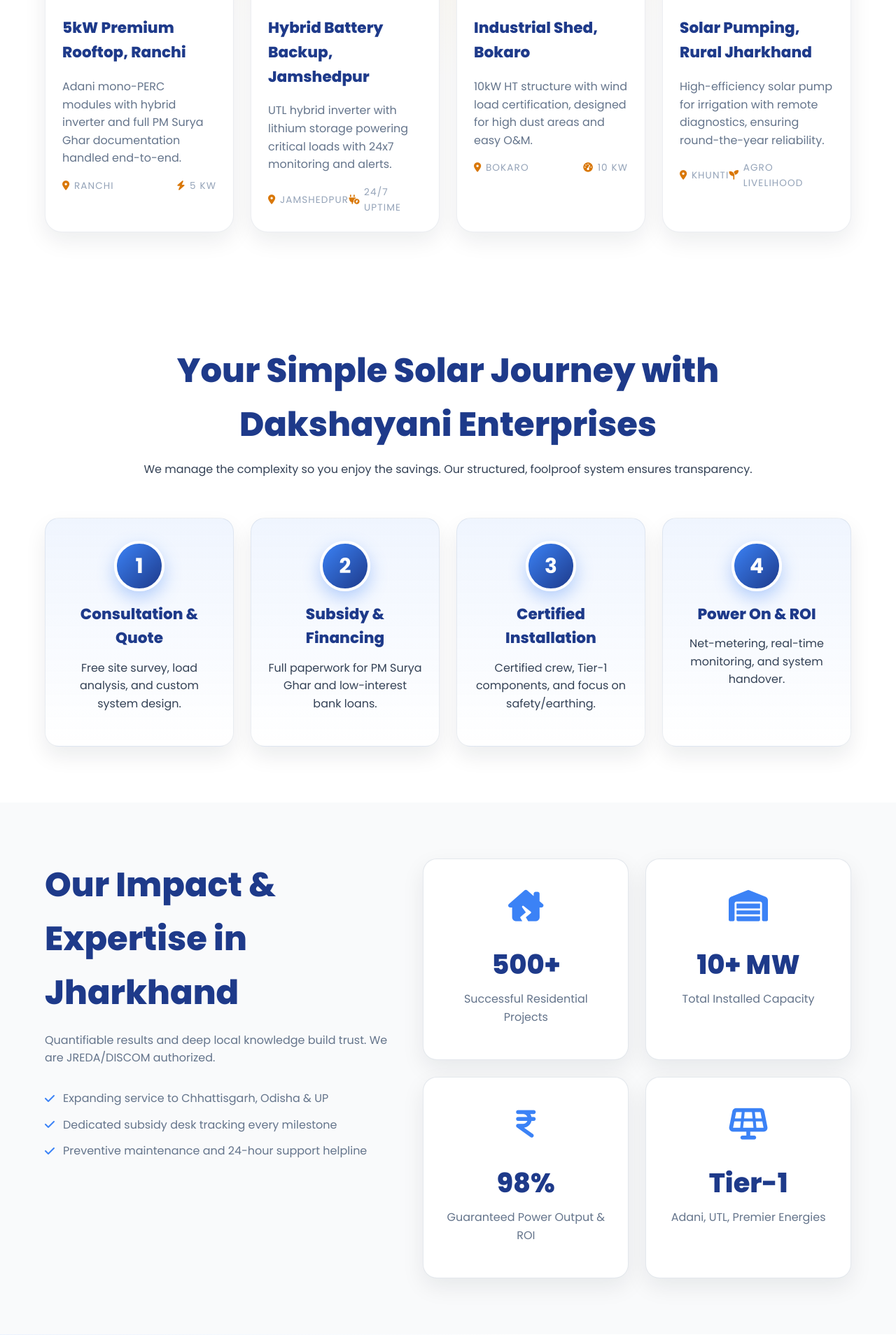
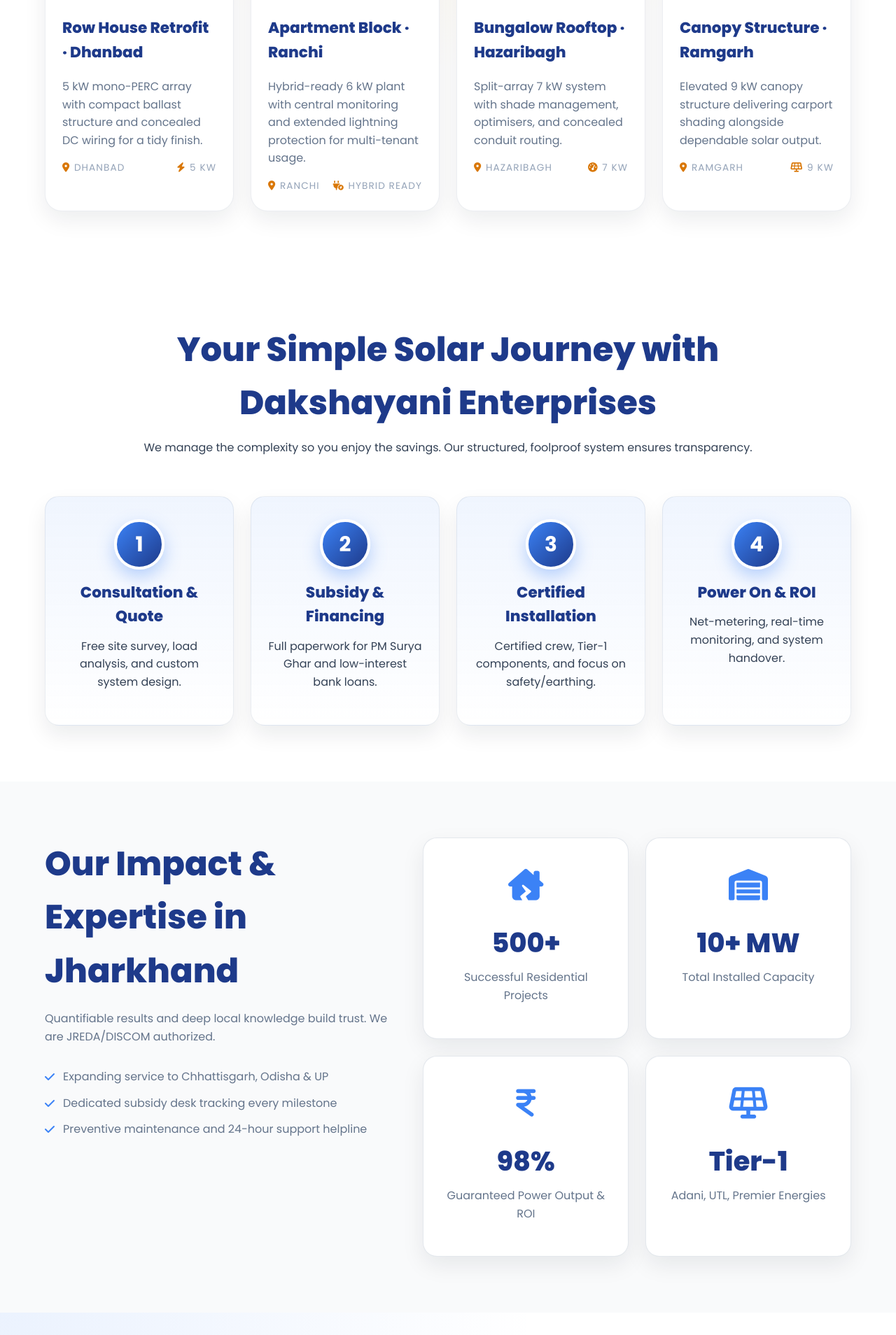
Before and after one commit to vishesh-jaiswal23/dakshayanideploy, a PHP site: page / in a window 1280 px wide. Shown: the part 4531-6439 px from the top of the page at 70% size. Run offline with PHP 8.4, Linux system fonts and the light colour scheme.

Commit message:
Showcase diverse project imagery across site

```diff
--- a/index.html
+++ b/index.html
@@ -78,8 +78,8 @@
           </figure>
           <div class="hero-mini-gallery" data-hero-gallery>
             <figure>
-              <img src="images/team.jpg" alt="Certified Dakshayani site engineers" loading="lazy" />
-              <figcaption>Certified engineers</figcaption>
+              <img src="images/residential pics real/IMG-20230407-WA0011.jpg" alt="Dakshayani crew handing over a completed residential solar array" loading="lazy" />
+              <figcaption>Residential handover</figcaption>
             </figure>
             <figure>
               <img src="images/finance.jpg" alt="Customer financing assistance desk" loading="lazy" />
@@ -103,16 +103,16 @@
             <figcaption>Govt. empanelled for PM Surya Ghar</figcaption>
           </figure>
           <figure class="trust-card">
-            <img src="images/hero.jpg" alt="Commercial rooftop solar plant" loading="lazy" />
+            <img src="images/Meghapic.jpeg" alt="Large-scale solar commissioning by Dakshayani" loading="lazy" />
             <figcaption>10+ MW installed across Jharkhand</figcaption>
           </figure>
           <figure class="trust-card">
-            <img src="images/roof.jpg" alt="Residential solar rooftop" loading="lazy" />
-            <figcaption>Premium Adani &amp; Premier Energies panels</figcaption>
+            <img src="images/visheshoffice.png" alt="Operations team at Dakshayani office" loading="lazy" />
+            <figcaption>Dedicated on-ground ops &amp; service</figcaption>
           </figure>
           <figure class="trust-card">
-            <img src="images/pump.jpg" alt="Solar water pumping system" loading="lazy" />
-            <figcaption>Agro &amp; industrial hybrid solutions</figcaption>
+            <img src="images/collage.jpg" alt="Collage of Dakshayani solar projects" loading="lazy" />
+            <figcaption>Integrated design, EPC &amp; maintenance</figcaption>
           </figure>
         </div>
       </div>
@@ -127,35 +127,35 @@
         <div class="installs-grid" data-installs-grid>
           <article class="install-card">
             <div class="install-media">
-              <img src="images/roof.jpg" alt="6 kW PM Surya Ghar Rooftop" loading="lazy" />
+              <img src="images/residential pics real/IMG-20241028-WA0002.jpg" alt="8 kW residential rooftop solar array in Ranchi" loading="lazy" />
             </div>
             <div class="install-body">
-              <p class="install-meta">6 kW • September 2024</p>
-              <h3>6 kW PM Surya Ghar Rooftop</h3>
+              <p class="install-meta">8 kW • October 2024</p>
+              <h3>8 kW Duplex Rooftop</h3>
               <p class="install-location"><i class="fa-solid fa-location-dot"></i> Ranchi, Jharkhand</p>
-              <p class="install-summary">Hybrid-ready rooftop array with remote monitoring for a duplex residence.</p>
+              <p class="install-summary">Sun-tracking friendly design for an east-west duplex with surge protection and earthing upgrades.</p>
             </div>
           </article>
           <article class="install-card">
             <div class="install-media">
-              <img src="images/hero.jpg" alt="25 kW Nursing Home Retrofit" loading="lazy" />
+              <img src="images/residential pics real/WhatsApp Image 2025-02-10 at 17.44.29_6f1624c9.jpg" alt="Commercial rooftop solar installation in Adityapur" loading="lazy" />
             </div>
             <div class="install-body">
-              <p class="install-meta">25 kW • August 2024</p>
-              <h3>25 kW Nursing Home Retrofit</h3>
-              <p class="install-location"><i class="fa-solid fa-location-dot"></i> Jamshedpur, Jharkhand</p>
-              <p class="install-summary">Tier-1 mono-PERC modules with zero downtime switchover for critical care loads.</p>
+              <p class="install-meta">35 kW • August 2024</p>
+              <h3>35 kW Manufacturing Retrofit</h3>
+              <p class="install-location"><i class="fa-solid fa-location-dot"></i> Adityapur, Jharkhand</p>
+              <p class="install-summary">Retrofit on light-gauge roofing with optimisers to balance shading across production bays.</p>
             </div>
           </article>
           <article class="install-card">
             <div class="install-media">
-              <img src="images/pump.jpg" alt="12 kW Agro Cold Storage" loading="lazy" />
+              <img src="images/pump.jpg" alt="Solar irrigation pump powering farmland in Jharkhand" loading="lazy" />
             </div>
             <div class="install-body">
-              <p class="install-meta">12 kW • July 2024</p>
-              <h3>12 kW Agro Cold Storage</h3>
-              <p class="install-location"><i class="fa-solid fa-location-dot"></i> Hazaribagh, Jharkhand</p>
-              <p class="install-summary">Rooftop solar with battery support to power drip irrigation and cold storage.</p>
+              <p class="install-meta">15 HP • July 2024</p>
+              <h3>Solar Irrigation Pump Cluster</h3>
+              <p class="install-location"><i class="fa-solid fa-location-dot"></i> Khunti, Jharkhand</p>
+              <p class="install-summary">High-efficiency AC pump with remote diagnostics energising micro-irrigation for farmers.</p>
             </div>
           </article>
         </div>
@@ -170,7 +170,7 @@
         </div>
         <div class="solutions-grid">
           <article class="solution-card">
-            <img src="images/roof.jpg" alt="Residential rooftop solar array" loading="lazy" />
+            <img src="images/residential pics real/IMG-20241001-WA0006.jpg" alt="Dakshayani residential rooftop solar installation" loading="lazy" />
             <div class="solution-body">
               <h3>Residential Rooftop Systems</h3>
               <p>PM Surya Ghar compliant systems with assured subsidy disbursal, net-metering, and app-based consumption tracking.</p>
@@ -182,7 +182,7 @@
             </div>
           </article>
           <article class="solution-card">
-            <img src="images/hero.jpg" alt="Commercial solar power plant" loading="lazy" />
+            <img src="images/residential pics real/WhatsApp Image 2024-10-28 at 11.59.44_1684fc3e.jpg" alt="Commercial-scale solar plant delivered by Dakshayani" loading="lazy" />
             <div class="solution-body">
               <h3>Commercial &amp; Industrial EPC</h3>
               <p>Low LCOE plants for MSMEs, warehouses, hospitals, and educational institutes with SCADA integration.</p>
@@ -194,7 +194,7 @@
             </div>
           </article>
           <article class="solution-card">
-            <img src="images/pump.jpg" alt="Solar-powered water pump" loading="lazy" />
+            <img src="images/residential pics real/WhatsApp Image 2024-09-21 at 19.16.28_ea531926.jpg" alt="Rural solar installation supporting agriculture" loading="lazy" />
             <div class="solution-body">
               <h3>Petrol Pumps, Agriculture &amp; Rural Energy</h3>
               <p>Reliable pumping, cold storage, and livelihood solutions tailored for rural Jharkhand with remote diagnostics.</p>
@@ -217,46 +217,46 @@
         </div>
         <div class="install-grid">
           <article class="install-card">
-            <img src="images/cust1.jpg" alt="5kW residential solar rooftop installation in Ranchi" loading="lazy" />
+            <img src="images/residential pics real/IMG-20221117-WA0020.jpg" alt="Row house rooftop solar installation in Dhanbad" loading="lazy" />
             <div class="install-body">
-              <h3>5kW Premium Rooftop, Ranchi</h3>
-              <p>Adani mono-PERC modules with hybrid inverter and full PM Surya Ghar documentation handled end-to-end.</p>
+              <h3>Row House Retrofit · Dhanbad</h3>
+              <p>5 kW mono-PERC array with compact ballast structure and concealed DC wiring for a tidy finish.</p>
               <div class="install-meta">
-                <span><i class="fa-solid fa-location-dot"></i>Ranchi</span>
+                <span><i class="fa-solid fa-location-dot"></i>Dhanbad</span>
                 <span><i class="fa-solid fa-bolt"></i>5 kW</span>
               </div>
             </div>
           </article>
           <article class="install-card">
-            <img src="images/cust2.jpg" alt="Hybrid solar plant with battery backup in Jamshedpur" loading="lazy" />
+            <img src="images/residential pics real/IMG-20230407-WA0030.jpg" alt="Apartment block rooftop solar installation in Ranchi" loading="lazy" />
             <div class="install-body">
-              <h3>Hybrid Battery Backup, Jamshedpur</h3>
-              <p>UTL hybrid inverter with lithium storage powering critical loads with 24x7 monitoring and alerts.</p>
+              <h3>Apartment Block · Ranchi</h3>
+              <p>Hybrid-ready 6 kW plant with central monitoring and extended lightning protection for multi-tenant usage.</p>
               <div class="install-meta">
-                <span><i class="fa-solid fa-location-dot"></i>Jamshedpur</span>
-                <span><i class="fa-solid fa-plug-circle-bolt"></i>24/7 Uptime</span>
+                <span><i class="fa-solid fa-location-dot"></i>Ranchi</span>
+                <span><i class="fa-solid fa-plug-circle-bolt"></i>Hybrid ready</span>
               </div>
             </div>
           </article>
           <article class="install-card">
-            <img src="images/cust3.jpg" alt="Industrial solar shed installation in Bokaro" loading="lazy" />
+            <img src="images/residential pics real/WhatsApp Image 2024-10-24 at 15.30.05_d7b3b512.jpg" alt="Residential bungalow solar installation in Hazaribagh" loading="lazy" />
             <div class="install-body">
-              <h3>Industrial Shed, Bokaro</h3>
-              <p>10kW HT structure with wind load certification, designed for high dust areas and easy O&amp;M.</p>
+              <h3>Bungalow Rooftop · Hazaribagh</h3>
+              <p>Split-array 7 kW system with shade management, optimisers, and concealed conduit routing.</p>
               <div class="install-meta">
-                <span><i class="fa-solid fa-location-dot"></i>Bokaro</span>
-                <span><i class="fa-solid fa-gauge-high"></i>10 kW</span>
+                <span><i class="fa-solid fa-location-dot"></i>Hazaribagh</span>
+                <span><i class="fa-solid fa-gauge-high"></i>7 kW</span>
               </div>
             </div>
           </article>
           <article class="install-card">
-            <img src="images/pump.jpg" alt="Solar water pumping system powering agriculture" loading="lazy" />
+            <img src="images/residential pics real/WhatsApp Image 2024-11-11 at 13.14.03_b1b41844.jpg" alt="Large residential solar canopy installed by Dakshayani" loading="lazy" />
             <div class="install-body">
-              <h3>Solar Pumping, Rural Jharkhand</h3>
-              <p>High-efficiency solar pump for irrigation with remote diagnostics, ensuring round-the-year reliability.</p>
+              <h3>Canopy Structure · Ramgarh</h3>
+              <p>Elevated 9 kW canopy structure delivering carport shading alongside dependable solar output.</p>
               <div class="install-meta">
-                <span><i class="fa-solid fa-location-dot"></i>Khunti</span>
-                <span><i class="fa-solid fa-seedling"></i>Agro livelihood</span>
+                <span><i class="fa-solid fa-location-dot"></i>Ramgarh</span>
+                <span><i class="fa-solid fa-solar-panel"></i>9 kW</span>
               </div>
             </div>
           </article>
@@ -354,23 +354,32 @@
         <div class="testimonial-grid">
           <div class="testimonial-card text-left">
             <div class="quote-text hindi">“डाक्षायणी ने सब्सिडी प्रक्रिया को इतना आसान किया कि बिजली बिल अब शून्य है!”</div>
+            <div class="author">
+              <img src="images/cust2.jpg" alt="Portrait of Rekha Sharma from Bokaro" loading="lazy" class="author-avatar" />
               <div class="author-info">
                 <p class="author-name">Rekha Sharma (Bokaro)</p>
                 <p class="author-title">Transparent EMI process, highly recommend.</p>
               </div>
             </div>
+          </div>
           <div class="testimonial-card text-left">
             <div class="quote-text">“The 20kW factory setup was executed flawlessly. Our ROI is projected in just 3 years. Excellent work.”</div>
+            <div class="author">
+              <img src="images/cust1.jpg" alt="Operations head from ABC Industries in Ranchi" loading="lazy" class="author-avatar" />
               <div class="author-info">
                 <p class="author-name">ABC Industries (Ranchi)</p>
                 <p class="author-title">20kW factory setup, ROI in 3 years.</p>
               </div>
             </div>
+          </div>
           <div class="testimonial-card text-left">
             <div class="quote-text">“The entire subsidy process was seamless and headache-free. Our electricity bill is zero now!”</div>
+            <div class="author">
+              <img src="images/cust3.jpg" alt="Portrait of Sunil K. Mahto from Ramgarh" loading="lazy" class="author-avatar" />
               <div class="author-info">
                 <p class="author-name">Sunil K. Mahto (Ramgarh)</p>
                 <p class="author-title">Subsidy process was seamless, zero bill now!</p>
+              </div>
             </div>
           </div>
         </div>
--- a/projects.html
+++ b/projects.html
@@ -44,7 +44,7 @@
           </div>
         </div>
         <div class="hero-media" aria-hidden="true">
-          <img src="images/roof.jpg" alt="Dakshayani team installing rooftop solar" loading="lazy" />
+          <img src="images/residential pics real/WhatsApp Image 2024-09-13 at 19.41.12_13daf8c9.jpg" alt="Dakshayani site team working on a residential rooftop array" loading="lazy" />
           <div class="caption">Live commissioning · Ranchi, Jharkhand</div>
         </div>
       </div>
@@ -143,7 +143,7 @@
             </div>
           </article>
           <article class="install-card">
-            <img src="images/commercial industrial pics real/IMG-20231121-WA0000.jpg" alt="Industrial solar installation in Bokaro" loading="lazy" />
+            <img src="images/residential pics real/WhatsApp Image 2025-02-05 at 07.56.36_16866250.jpg" alt="Industrial rooftop installation executed by Dakshayani" loading="lazy" />
             <div class="install-body">
               <h3>Bokaro Manufacturing · 100 kW</h3>
               <p>High-load plant on a saw-tooth roof using walkable catwalks and string level monitoring.</p>
--- a/style.css
+++ b/style.css
@@ -1751,6 +1751,26 @@ p {
   color: var(--base-600);
 }
 
+.testimonial-card .author {
+  display: flex;
+  align-items: center;
+  gap: 1rem;
+}
+
+.testimonial-card .author-avatar {
+  width: 64px;
+  height: 64px;
+  border-radius: 50%;
+  object-fit: cover;
+  box-shadow: var(--shadow-soft);
+  border: 2px solid rgba(148, 163, 184, 0.25);
+}
+
+.testimonial-card .author-info {
+  display: grid;
+  gap: 0.25rem;
+}
+
 /* ============================================================
    Impact + Media Sections
    ============================================================ */
```
Also changed, not shown: script.js (+15 -15 lines), server/data/site-settings.json (+16 -16 lines), server/index.js (+15 -15 lines). Lines whose indentation alone changed are shown as unchanged.
